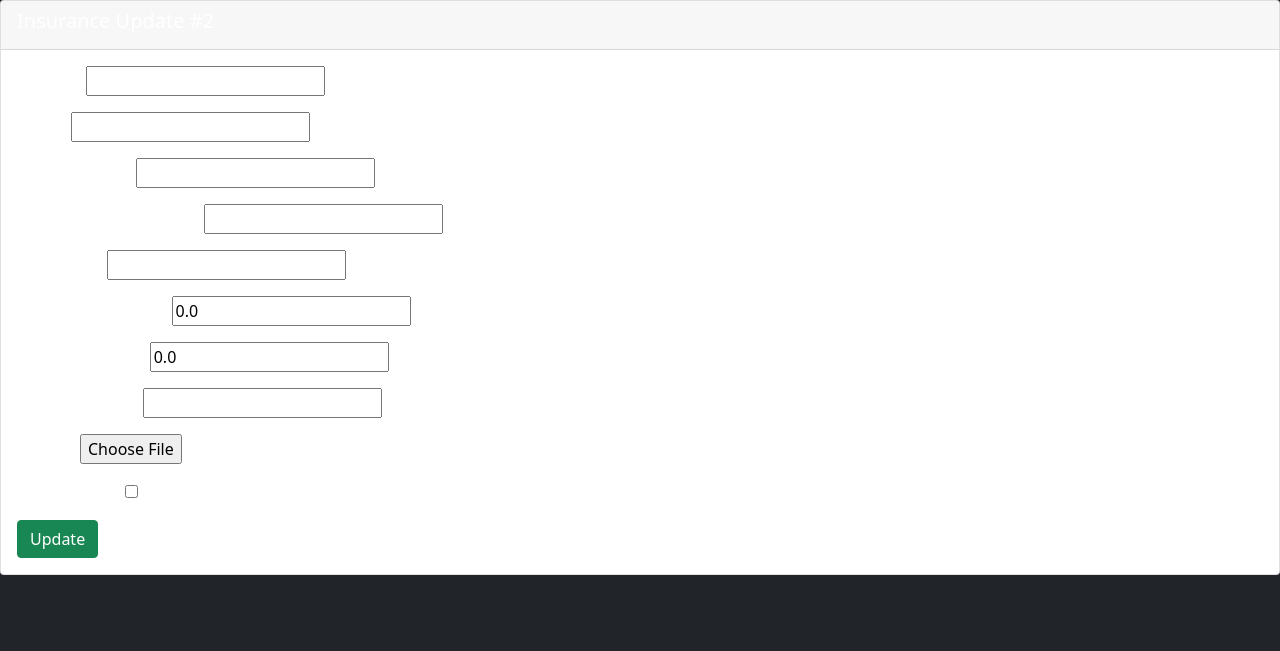
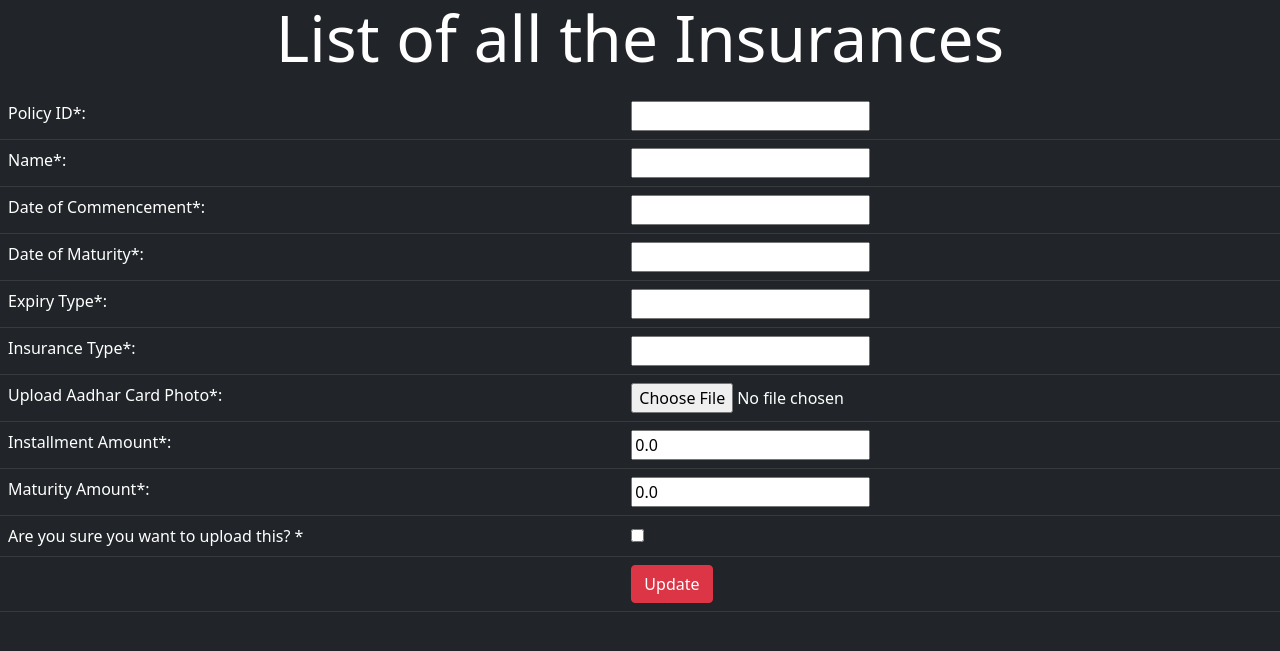
Before and after one commit to Yash2108/insurance-management, a Django app: page /insurance/2/ in a window 1280 px wide. Shown: the top 651 px of the page. Run offline with Django 3.2, Linux system fonts and the light colour scheme; data comes from the database, SQL or seed files in the repository; parts of the project's set-up code (start-up, migrations or seed data) failed here and were passed over; some libraries are stand-ins or nearby versions.

Commit message:
Improved UI for Update Page.

```diff
--- a/insurance_management/myapp/templates/myapp/insuranceUpdate.html
+++ b/insurance_management/myapp/templates/myapp/insuranceUpdate.html
@@ -1,6 +1,6 @@
 {% extends "./base.html" %}
 {% block content %}
-<div class="card">
+<!-- <div class="card">
     <div class="card-header">
         <h5 class="card-title">Insurance Update #{{insurances.id}}</h5>
     </div>
@@ -11,6 +11,58 @@
             <input type="submit" class="btn btn-success" value="Update">
         </form>
     </div>
-</div>
-
+</div> -->
+<p class="text-center display-3">List of all the Insurances</p>
+<form action="" method="POST" enctype="multipart/form-data">
+    {% csrf_token %}
+    <!-- {{ form.as_p }} -->
+    <table class="table table-dark">
+        <tr>
+            <td>Policy ID*:</td>
+            <td>{{form.policyID}}</td>
+        </tr>
+        <tr>
+            <td>Name*: </td>
+            <td>{{form.name}}</td>
+        </tr>
+        <tr>
+            <td>Date of Commencement*: </td>
+            <td>{{form.dateOfCommencement}} </td>
+        </tr>
+        <tr>
+            <td>Date of Maturity*: </td>
+            <td>{{form.dateOfMaturity}}</td>
+        </tr>
+        <tr>
+            <td>Expiry Type*: </td>
+            <td>{{form.expiryType}}</td>
+        </tr>
+        <tr>
+            <td>Insurance Type*: </td>
+            <td style=' list-style-type: none;'>{{form.insuranceType}} </td>
+        </tr>
+        <tr>
+            <td>Upload Aadhar Card Photo*: </td>
+            <td>{{form.aadhar}}</td>
+        </tr>
+        <tr>
+            <td>Installment Amount*: </td>
+            <td>{{form.installmentAmount}}</td>
+        </tr>
+        <tr>
+            <td>Maturity Amount*: </td>
+            <td>{{form.maturityAmount}}</td>
+        </tr>
+        <tr>
+            <td>Are you sure you want to upload this? *</td>
+            <td>{{form.confirmation}}</td>
+        </tr>
+        <tr>
+            <td></td><td>
+                <input class="btn btn-danger" type="submit" value="Update">
+                <!-- <a href="{% url 'insurance_view' %}" class="btn btn-success">View</a> -->
+            </td>
+        </tr>
+    </table>
+</form>
 {% endblock content %}
--- a/insurance_management/myapp/views.py
+++ b/insurance_management/myapp/views.py
@@ -37,7 +37,7 @@ class InsuranceUpdate(UpdateView):
     form=InsuranceForm()
 
     def get_success_url(self):
-        return reverse_lazy('insurance_insert')
+        return reverse_lazy('insurance_view')
 
 class InsuranceDelete(DeleteView):
     model = Insurances
```
Also changed, not shown: 1 other file.
